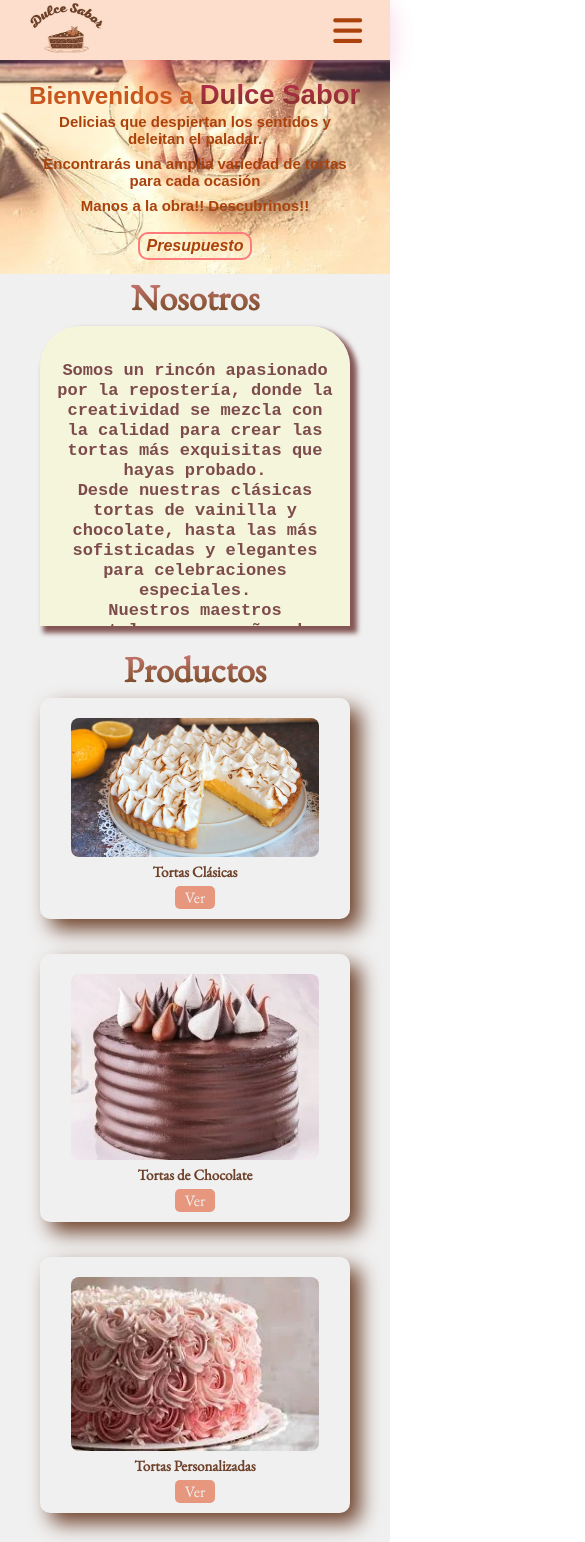
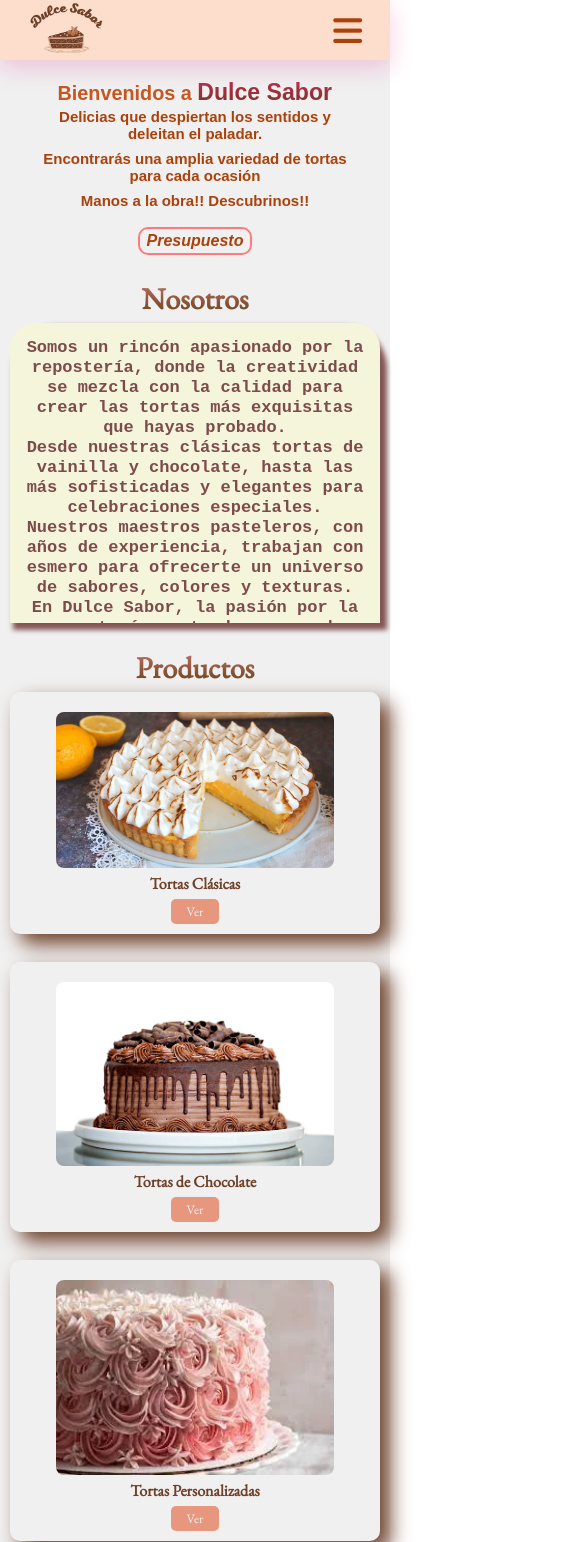
Before and after one commit to patrycast/Proy-Web-NB, a plain HTML site: page index.html in a window 390 px wide. Shown: the top 1542 px of the page, 585 px wide, since content can reach past the window. Drawn offline with nearby package versions, Linux system fonts and the light colour scheme; a web font is replaced by a local one.

Commit message:
trabajando el responsive

```diff
--- a/assets/css/login.css
+++ b/assets/css/login.css
@@ -1,17 +1,28 @@
+@import url('https://fonts.googleapis.com/css2?family=Preahvihear&display=swap');
 body {
-    font-family: Arial, sans-serif;
+    font-family:'Preahvihear', sans-serif;
     margin: 0;
     padding: 0;
     display: flex;
     justify-content: center;
     align-items: center;
     min-height: 100vh;
+}
+
+.background-container {
+    max-width: 1200px;
+    height: 100vh;
+    width: 100%;
     background-image: url("../img/portada3.webp");
     background-repeat: no-repeat;
     background-position: center;
     background-size: cover;
+    display: flex;
+    justify-content: center;
+    align-items: center;
+    padding-bottom: 3rem ;
+}
 
-}
 .login__h1,
 .registro__h1{
     color:var(--white);
@@ -22,16 +33,19 @@ body {
      color:var(--white);
 
 }
+.flecha__volver:hover{
+     color:rgba(243, 177, 90, 0.759);
+}
 
 
 .login-container,
 .registro-container {
-
     background-color:var(--rosa) ;
     padding: 20px;
     border-radius: 10px;
     box-shadow: 0px 2px 10px rgba(0, 0, 0, 0.211);
     width: 300px;
+    height: 380px;
     background: linear-gradient(0deg, #a476a422 0%, rgba(17, 0, 32,0.5)100%);
     border: 1px solid rgba(255, 255, 255, 0.216);
     backdrop-filter: blur(4px);
@@ -39,6 +53,7 @@ body {
     box-shadow: 0 7px 20px 5px #f6f4f463;
     transition: all 0.7s ease;
     overflow: hidden;
+    margin: 0 auto;
 }
 
 .login-container::before,
@@ -87,6 +102,7 @@ body {
 .registro-form {
     display: flex;
     flex-direction: column;
+    align-items: center;
 }
 
 label {
@@ -107,7 +123,7 @@ input {
     color: var(--grey);
     border: none;
     padding: 10px;
-    margin-top: 15px;
+    margin-top: 10px;
     border-radius: 5px;
     cursor: pointer;
     font-size: 18px;
@@ -116,10 +132,35 @@ input {
     font-weight: 500;
     text-align: center;
 }
-.divisor{
-    margin-top: 2rem;
-    border-bottom: 2px solid rosybrown;
+ .divisor {
+    margin-top: 2px;
+    border-bottom: 6px solid rosybrown;
+
 }
+
+.footer_icon {
+    position: fixed;
+    bottom: 0;
+    width: 100vw;
+    background-color:black;
+    color:white;
+    padding: 10px;
+    text-align: center;
+    font-size: 18px;
+    font-weight: 500;
+}
+.btn_icon:visited{
+    color: rgb(151, 137, 137);
+}
+.btn_icon {
+    color: var(--background);
+}
+
+.footer_icon .btn_icon:hover{
+    color: rgb(175, 99, 7);
+    font-weight: 800;
+}
+
 
 
 
@@ -133,7 +174,6 @@ input {
 .registro-container {
     padding: 20px;
     border-radius: 10px;
-    width: 90%;
 }
 
 
--- a/assets/css/style.css
+++ b/assets/css/style.css
@@ -37,16 +37,17 @@ body {
   font-family: 'Dancing Script', cursive;
   max-width: 1200px;
   height: 60px;
-  margin:0 auto;
+
   display:flex;
   justify-content: space-between;
   align-items: center;
   padding: 0 28px;
   box-shadow: 0 8px 24px rgba(225, 14, 116, 0.2);
   background: var(--rosa);
-  position: fixed;
+  position: sticky;
   width: 100%;
   top:0;
+  margin:0 auto;
   z-index: 2;
 
 }
@@ -71,6 +72,11 @@ body {
   from{ opacity: 0;}
   to { opacity: 1;}
 }
+@keyframes fade-in{
+  0%{ opacity: 0;}
+  100%{ opacity: 1;}
+
+}
 @keyframes slide-up{
   from{ transform:  translateY(100px);}
   to{ transform: translateY(0);}
@@ -93,11 +99,14 @@ body {
   display: flex;
   justify-content: space-between;
   align-items: center;
+
 }
 
 .navbar ul{
   display:flex;
   gap: 50px;
+  justify-content: center;
+  align-items: center;
 }
 
 .navbar i{
@@ -162,9 +171,9 @@ body {
   }
 
   /* Estilos para la section */
-  section, footer {
+  header, section, footer {
     max-width: 1200px;
-    width:95%;
+    width:100%;
     margin:0 auto;
     padding: 0 40px 20px 40px;
     background-color:var(--background) ;
@@ -172,7 +181,7 @@ body {
 
 .titulo{
   text-align: center;
-  padding: 0px 0px 5px 0;
+  padding: 10px 0px 5px 0;
 
   background: linear-gradient(to bottom, #db8383,  rgba(84, 52, 3, 0.98));
   color: transparent;
@@ -202,6 +211,7 @@ body {
   flex-direction: column;
   justify-content: center;
   align-items: center;
+  background-attachment: fixed;
 }
 
 .inicio__container img{
@@ -214,7 +224,7 @@ body {
   text-align: center;
   animation: escala 1s alternate forwards;
   animation-delay: 1s;
-  margin-top: 80px;
+  margin-top: 10px;
 }
 .inicio__container--titulo > span{
   background: linear-gradient(to top, rgb(125, 51, 40), rgb(194, 44, 82));
@@ -267,7 +277,6 @@ body {
 .inicio__container--btn:hover{
   border-color: rgb(255, 119, 0);
   color: rgb(255, 106, 0);
-
   transition: all 0.2 ease-out;
 }
 
@@ -276,16 +285,16 @@ body {
 
 .nostros__container{
   height: 320px;
-  max-width: 96%;
+  max-width: 100%;
   margin: 0 auto;
   display: flex;
   flex-direction: row;
-  justify-content: center;
+  /* justify-content: center; */
+  justify-content: space-between;
   box-shadow: 5px 5px 5px 2px rgb(132, 85, 85);
   border-top-left-radius: 40px;
   border-top-right-radius: 40px;
   margin-bottom: 0;
-
 }
 
 .nostros__container--1,
@@ -377,7 +386,7 @@ body {
   justify-content: space-between;
   align-items: center;
   height: 300px;
-  max-width: 96%;
+  max-width: 100%;
   margin: 0 auto;
 }
 
@@ -395,7 +404,6 @@ body {
   align-items: center;
   padding-top: 10px;
   gap:20px;
-
 }
 
 .producto__container--d1 img,
@@ -407,11 +415,7 @@ body {
   animation: fade-in 3s forwards;
 
 }
-@keyframes fade-in{
-  0%{ opacity: 0;}
-  100%{ opacity: 1;}
 
-}
 
 .producto__container--h3 {
   color: var(--marron);
@@ -425,6 +429,7 @@ body {
   font-weight: 800;
   padding: 5px 20px;
   border-radius: 10px;
+  font-size: 20px;
   transition: all 0.3s ease-in-out;
 }
 .producto__container--btn:hover{
@@ -447,6 +452,12 @@ body {
 .flecha__volver-torta{
   color:var(--marron-claro);
   font-size: 20px;
+  transition: all 2s linear;
+}
+.flecha__volver-torta:hover{
+  color: rgb(172, 6, 6);
+  transition: all 0.4s linear;
+
 }
 
 .Torta-container{
@@ -454,6 +465,7 @@ body {
   margin: 0 auto;
   display: flex;
   flex-direction: column;
+  justify-content: center;
   align-items: center;
   padding:5px 0;
 
@@ -486,8 +498,8 @@ body {
 }
 .container-info p{
   margin: 7px 0;
-  color:var(--gris_oscuro);
-  font-weight: 600;
+  color: rgb(54, 2, 2);
+  font-weight: 700;
 }
 
 
@@ -553,10 +565,12 @@ body {
 
 .contacto__container{
   display: flex;
-  justify-content: center;
-  width:96%;
+  /* justify-content: center; */
+  justify-content: space-between;
+  align-items: center;
+  width:100%;
   margin: 0 auto;
-  gap:50px;
+  /* gap:50px; */
 
   height: 300px;
   margin: 0 auto;
@@ -742,7 +756,9 @@ footer p{
 /* ________________----------_mediaqueries-------------_______________ */
 @media (max-width:900px){
   section, footer {
-    width:100%;}
+    width:100%;
+    padding: 0 30px 20px 30px;
+  }
 
   .nav-links .link-5{
     font-size:14px;
@@ -757,17 +773,17 @@ footer p{
 
   }
   .producto__container{
-    height: 100%;
-    display: flex;
+    height: 90%;
     flex-direction: column;
     justify-content: center;
-    gap: 35px;
+    gap: 25px;
   }
+
   .producto__container--d1,
   .producto__container--d2,
   .producto__container--d3{
-    width:60%;
-    height: 98%;
+    width:90%;
+    height: 80%;
     padding-top: 20px;
     gap:5px;
   }
@@ -775,17 +791,27 @@ footer p{
   .producto__container--d1 img,
   .producto__container--d2 img,
   .producto__container--d3 img{
-    width:80%;
-    height:78%;
+    width:75%;
+    height:73%;
     border-radius: 8px;
+    flex-wrap: wrap;
+  }
+  .producto__container--d1,
+  .producto__container--d2,
+  .producto__container--d3 {
+    width: 96%;
+    margin-bottom: 20px;
+  }
+  .producto__container--h3 {
+    font-size: 18px;
   }
   .producto__container--btn {
     margin-bottom:10px;
+    padding: 4px 18px;
+    font-size: 19px;
   }
 
-
-
-  /* ---------------contacto------------------- */
+  /* --------contacto-------- */
 
 
 .contacto__container {
@@ -807,7 +833,22 @@ footer p{
 
 .contacto__box-1 .formulario{
   width: 100%;
+  height: auto;
 }
+
+
+.contacto__container {
+  flex-direction: column;
+  align-items: center;
+}
+.contacto__box-1,
+.contacto__box-2 {
+  width: 98%;
+  height: 100%;
+  padding:25px 10px;
+}
+
+
 
 iframe {
   width: 80%;
@@ -841,6 +882,10 @@ iframe {
 
 /* _______________mdq 780px------------------- */
 @media (max-width:780px){
+  section, footer {
+    width:100%;
+    padding: 0 20px 20px 20px;
+  }
   .inicio__container{
     width:100%;
     height:100%;
@@ -875,7 +920,6 @@ iframe {
     border-right: 0;
     border-radius: 5px 0 0 5px;
     z-index: 2;
-    /* display: none; */
     transform: translateX(200%);
     transition: all 0.4s ease;
 
@@ -894,8 +938,6 @@ iframe {
       display: flex ;
       justify-content: center;
       transform: translateX(0);
-
-
     }
     .nav-links li a{
       font-size: 22px;
@@ -903,8 +945,6 @@ iframe {
     .nav-links .link-5{
       width:40px;
     }
-
-
     .nostros__container{
       max-width: none;
     }
@@ -916,17 +956,13 @@ iframe {
       text-align: center;
       padding:10px;
       width: 100%;
-      max-width: 800px;
+      max-width: 900px;
     padding: 35px 15px;
     border-top-left-radius: 40px;
     border-top-right-radius: 40px;
   }
   .nostros__container--2 p{
     font-size: 17px;
-  }
-
-  .contacto__box-2 {
-    width:60%;
   }
 
     input .input__foco{
@@ -988,6 +1024,8 @@ iframe {
       background-color: #ff4f4f;
       transition: all 0.3s ease-in;
     }
+
+
 /* ----------------------------------torta max-width 780 */
 
 .Torta-container-superior,
@@ -1019,6 +1057,13 @@ iframe {
 
 
 @media (max-width:540px){
+  section, footer {
+    width:100%;
+    padding: 0 10px 15px 10px;
+  }
+  .titulo{
+    font-size: 30px;
+  }
   .navbar ul {
     gap: 25px;
 }
@@ -1026,12 +1071,18 @@ iframe {
     text-align: center;
     margin: 4px 0;
   }
+  .inicio__container{
+    background-image: none;
+    background: var(--white);
+  }
 
   .inicio__container--titulo {
-    font-size: 22px;
+    font-size: 18px;
+    margin-top: 20px;
   }
   .inicio__container--titulo > span{
-    font-size: 25px;
+    font-size: 21px;
+
   }
 
   .inicio__container--parrafo,
@@ -1049,29 +1100,59 @@ iframe {
     padding: 0 10px 10px 10x;
    }
 
+
+   .nostros__container{
+    max-width: auto;
+  }
+
+  .nostros__container--2{
+    padding:5px;
+    width: 100%;
+    min-width: auto;
+    padding: 15px 15px;
+  border-top-left-radius: 25px;
+  border-top-right-radius: 25px;
+
+}
+
+.nostros__container--2 p{
+  font-size: 17px;
+}
+
+
    .producto__container {
-      max-width: none;
+      /* max-width: none; */
+      height: auto;
+      gap:18px;
    }
   .producto__container--d1,
   .producto__container--d2,
   .producto__container--d3 {
     width:100%;
+    margin-bottom: 10px;
   }
 
   .producto__container--h3 {
-    font-size:15px;
+    font-size:16px;
   }
   .producto__container--btn {
     font-weight: 400;
-    padding: 1px 10px;
+    padding: 1px 5px;
     border-radius: 5px;
   }
-  .producto__container--btn p{
-    font-size: 10px;
+
+  .producto__container--btn {
+    margin-bottom:10px;
+    padding: 4px 16px;
+    font-size: 13px;
   }
+
   .campo__field {
     padding: 5px 0;
     width: 60%;
+  }
+  .campo p{
+    font-size: 12px;
   }
   .contacto__box-2 {
     height:310px;
--- a/index.html
+++ b/index.html
@@ -71,10 +71,11 @@
         <img src="./assets/img/lemon.webp" alt="torta clasica">
         <h3 class="producto__container--h3">Tortas Clásicas</h3>
         <a href="./html/tortasClasicas.html#titulo__tortas"  class="producto__container--btn">Ver</a>
+
       </div>
 
       <div class="producto__container--d2">
-        <img src="./assets/img/chocolate.webp" alt="torta chocolate">
+        <img src="./assets/img/torta.jpg" alt="torta chocolate">
         <h3  class="producto__container--h3">Tortas de Chocolate</h3>
         <a href="./html/tortasClasicas.html#titulo__tortasChoco"  class="producto__container--btn">Ver</a>
       </div>
@@ -131,7 +132,7 @@
   </section>
 
 
-  </section>
+  <!-- </section> -->
  </main>
 
   <footer>
```
Also changed, not shown: html/login.html (+15 -7 lines), html/registro.html (+10 -3 lines), assets/img/torta.jpg (added).
